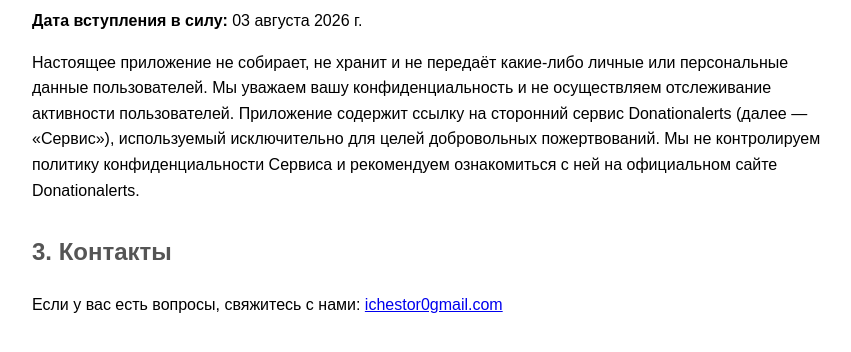
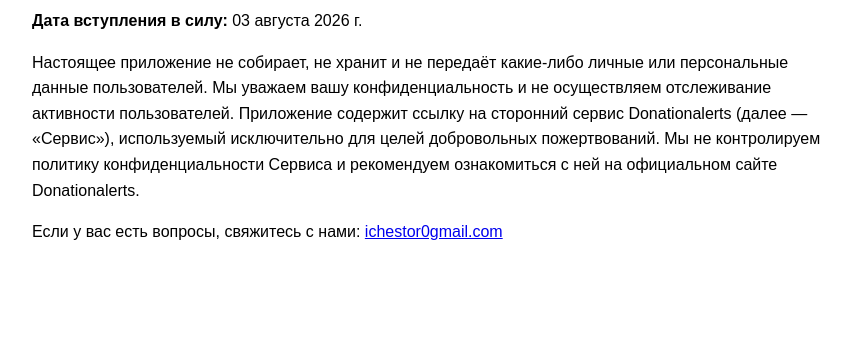
Before and after one commit to IzmaIs/JustDonateMePrivacyPolicy, a plain HTML site: page index.html in a window 1280 px wide. Shown: the part 106-458 px from the top of the page, without its empty margins (208-1059 px from the left). Drawn offline with Linux system fonts and the light colour scheme.

Commit message:
Update index.html

```diff
--- a/index.html
+++ b/index.html
@@ -33,7 +33,6 @@
 Приложение содержит ссылку на сторонний сервис Donationalerts (далее — «Сервис»), используемый исключительно для целей добровольных пожертвований. Мы не контролируем политику конфиденциальности Сервиса и рекомендуем ознакомиться с ней на официальном сайте Donationalerts.
     </p>
 
-    <h2>3. Контакты</h2>
     <p>Если у вас есть вопросы, свяжитесь с нами: <a href="mailto:your-email@example.com">ichestor0gmail.com</a></p>
 </body>
 </html>
```
